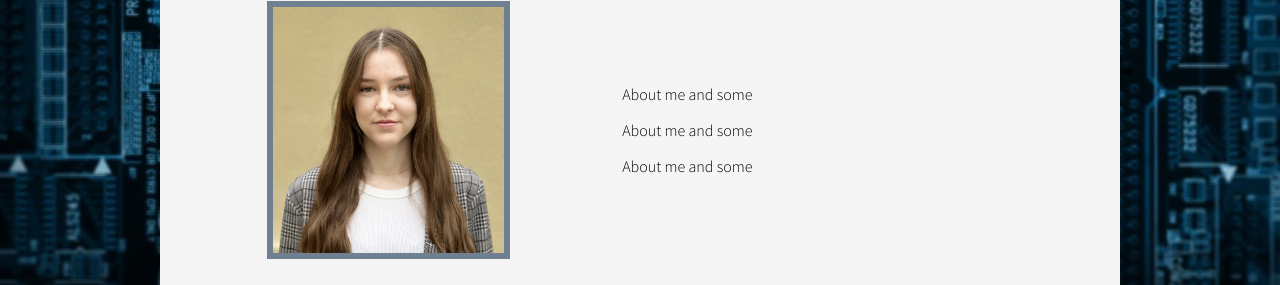
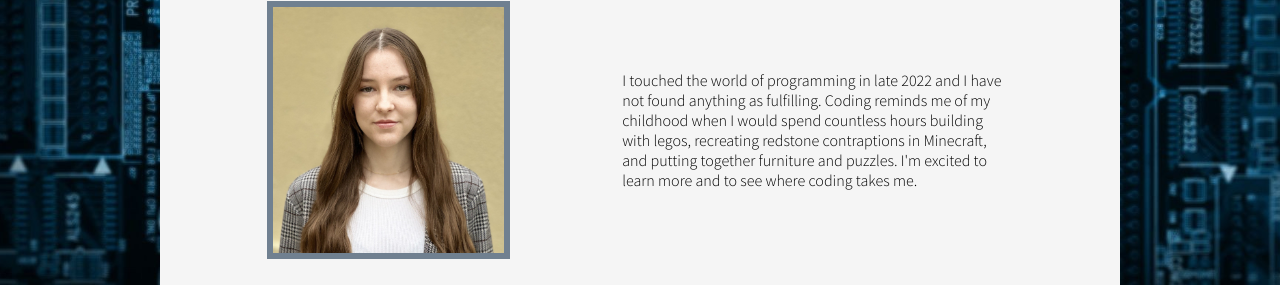
Before and after one commit to annaaksenov/prep-portfolio, a website: page index.html in a window 1280 px wide. Shown: the part 515-800 px from the top of the page. Drawn offline with Linux system fonts and the light colour scheme.

Commit message:
completed prep-portfolio(1).

```diff
--- a/index.html
+++ b/index.html
@@ -25,9 +25,11 @@
         <h1 class="col-12">ABOUT ME</h1>
         <img alt="Anna Aksenov portrait" src="assets/anna-aksenov.JPG" class="col-3 about-image">
         <div class="col-5 text-align-reset">
-          <p>About me and some</p>
-          <p>About me and some</p>
-          <p>About me and some</p>
+          <p>I touched the world of programming in late 2022 and I have not found anything
+            as fulfilling. Coding reminds me of my childhood when I would spend countless
+            hours building with legos, recreating redstone contraptions in Minecraft, and
+            putting together furniture and puzzles. I'm excited to learn more and to see
+            where coding takes me.</p>
         </div>
       </div>
       <div id="tech" class="row justify-evenly pb-50 tech-section">
```
